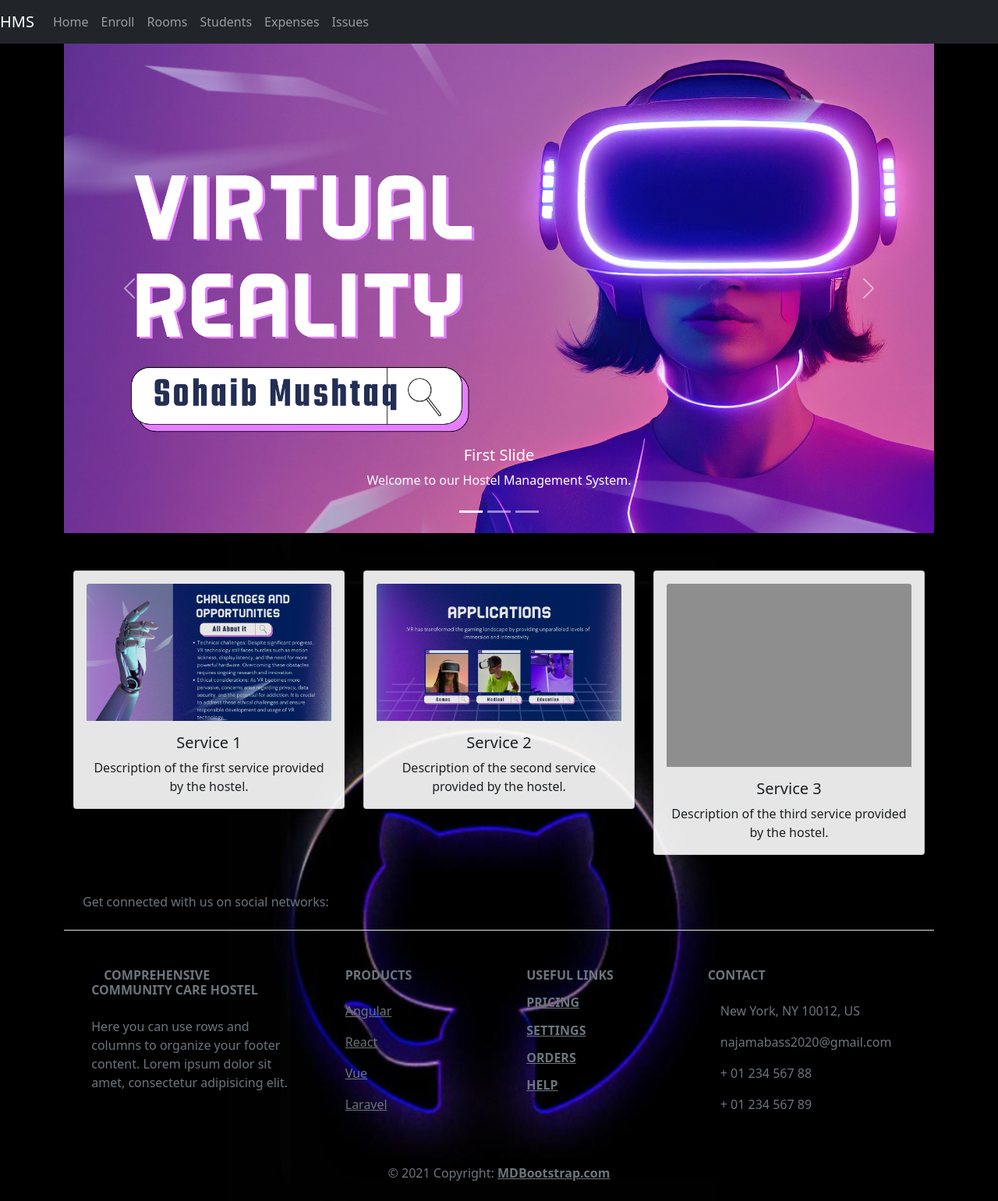
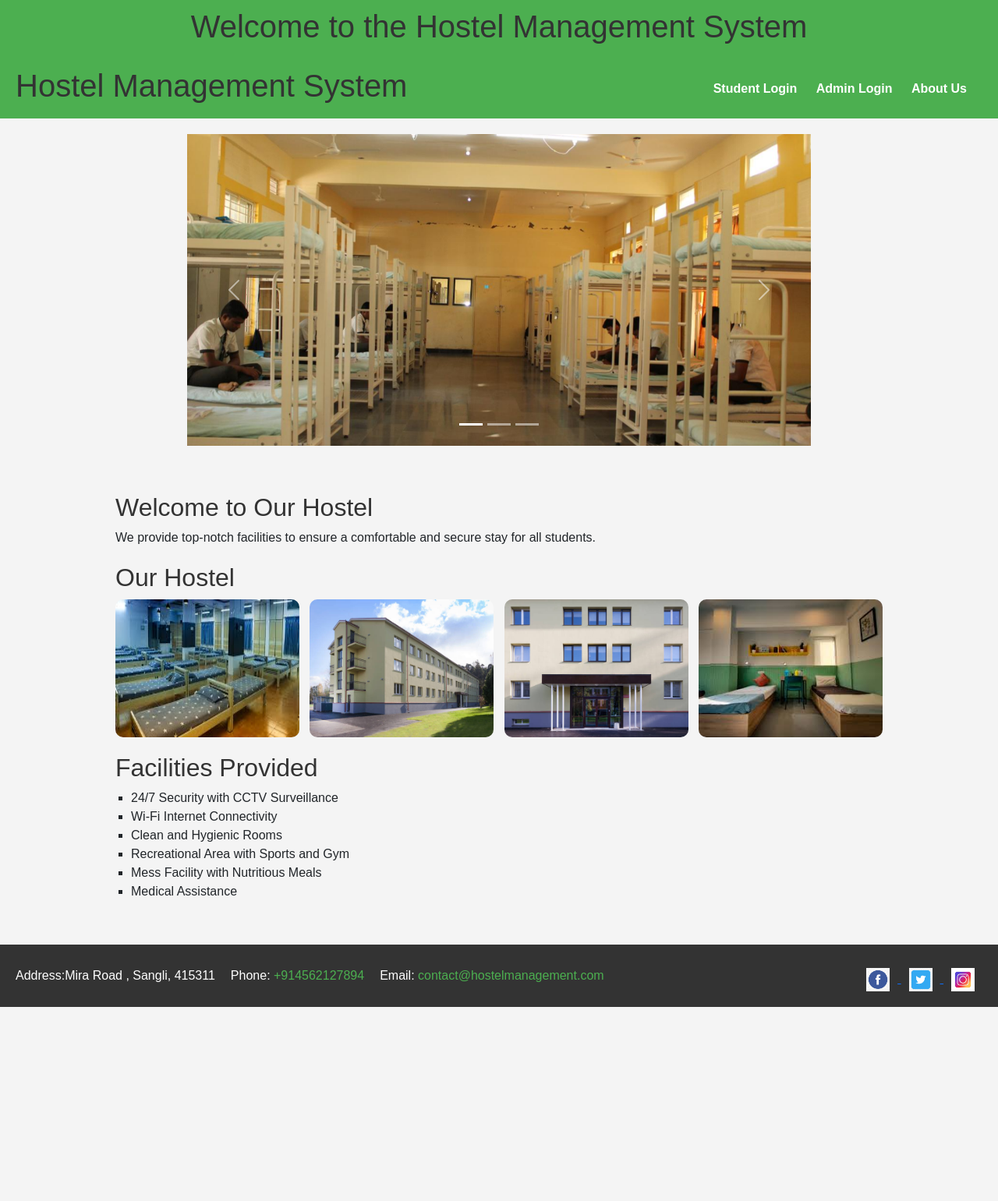
Before and after one commit to Ctoic/Hostel-Management-System-Using-Flask, a Flask app: page / in a window 1280 px wide. Shown: the whole page at 78% size. After the commit the page ends 1292 px from the top, so only its background shows below. Run offline with Flask 3, Linux system fonts and the light colour scheme; grey boxes are pictures that could not be loaded.

Commit message:
I add the Home page
I add the home page and make the home page more interactive . If you want to design remaining pages then assign me that pages I will work onit

```diff
--- a/app.py
+++ b/app.py
@@ -24,8 +24,32 @@ def create_tables():
     db.session.commit()
 
 @app.route('/')
-def index():
-    return render_template('index.html')
+def home():
+    return render_template('home.html')
+
+# Student Login
+@app.route('/student_login')
+def student_login():
+    return render_template('student_login.html')
+
+# Admin Login
+@app.route('/admin_login')
+def admin_login():
+    return render_template('admin_login.html')
+
+# Room Management (Admin Only)
+@app.route('/room_management')
+def room_management():
+    return render_template('room_management.html')
+
+# Student Registration
+@app.route('/register')
+def register():
+    return render_template('register.html')
+
+if __name__ == '__main__':
+    app.run(debug=True)
+
 
 @app.route('/enroll', methods=['GET', 'POST'])
 def enroll():
--- a/static/style.css
+++ b/static/style.css
@@ -1,72 +1,135 @@
 body {
     font-family: Arial, sans-serif;
-    color: aliceblue;
+    background-color: #f4f4f4;
+    margin: 0;
+    padding: 0;
 }
 
-nav {
-    margin-bottom: 20px;
+h1, h2 {
+    color: #333;
 }
 
-nav a {
-    margin-right: 10px;
+header {
+    background-color: #4CAF50;
+    color: white;
+    padding: 10px 0;
+    text-align: center;
+}
+.carousel {
+    margin: 20px auto;
+    max-width: 800px; /* Limit the width of the carousel */
+}
+
+.carousel img {
+    height: 400px;
+    object-fit: cover; /* Ensures the images cover the space evenly */
+}
+
+.nav-bar {
+    display: flex;
+    justify-content: space-between;
+    align-items: center;
+    padding: 0 20px;
+}
+
+.nav-bar ul {
+    list-style: none;
+    margin: 0;
+    padding: 0;
+}
+
+.nav-bar ul li {
+    display: inline;
+    margin-right: 20px;
+}
+
+.nav-bar ul li a {
+    color: white;
+    text-decoration: none;
+    font-weight: bold;
 }
 
 .container {
-    max-width: 600px;
-    margin: auto;
+    width: 80%;
+    margin: 0 auto;
+    padding: 20px;
 }
 
-.flashes {
-    list-style: none;
-    padding: 0;
+.intro {
+    margin: 20px 0;
 }
 
-.flashes li {
-    padding: 10px;
-    margin-bottom: 10px;
+.gallery {
+    margin: 20px 0;
 }
 
-.success {
-    background-color: #d4edda;
-    color: #155724;
+.photo-gallery {
+    display: flex;
+    justify-content: space-between;
+    gap: 10px;
 }
 
-.danger {
-    background-color: #f8d7da;
-    color: #721c24;
+.photo-gallery img {
+    width: 24%;
+    border-radius: 10px;
 }
 
-.card-body {
-    padding: 10px;
-    margin-bottom: 10px;
-    background-color: #84b2e0;
-    border-radius: 5px;
-    box-shadow: 0 2px 4px rgba(0, 0, 0, 0.1);
+.facilities ul {
+    list-style-type: square;
+    padding-left: 20px;
+}
+
+/* Footer styling */
+footer {
+    background-color: #333;
+    color: white;
+    text-align: center;
+    padding: 20px 0;
+    margin-top: 20px;
+}
+
+.footer-content {
+    display: flex;
+    justify-content: space-between;
+    align-items: center;
+    flex-wrap: wrap;
+    padding: 0 20px;
+}
+
+.contact-info {
+    display: flex;
+    justify-content: space-between;
+    gap: 20px; /* Space between items */
+    flex-wrap: wrap;
+}
+
+.contact-info p {
+    margin: 0;
+    padding: 0;
+    font-size: 16px;
+    color: white;
+}
+
+.interactive-link {
+    color: #4CAF50;
+    text-decoration: none;
+}
+
+.interactive-link:hover {
+    text-decoration: underline;
+    color: #2e7d32;
+}
+
+.social-icons {
+    margin-top: 10px;
+}
+
+.social-icon img {
+    width: 30px;
+    margin: 0 10px;
     transition: transform 0.3s ease;
 }
 
-.card:hover {
-    transform: translateY(-5px);
-    box-shadow: 0 4px 8px rgba(0, 0, 0, 0.2);
-    background-color: #e9ecef;
-    color: #212529;
-    cursor: pointer;
-    transition: transform 0.3s ease;
-    transform: translateY(-5px);
-    box-shadow: 0 4px 8px rgba(0, 0, 0, 0.2);
-    background-color: #e9ecef;
-    color: #212529;
-    cursor: pointer;
-    transition: transform 0.3s ease;
-
+.social-icon img:hover {
+    transform: scale(1.2);
 }
-
-.display-1 {
-    font-size: 3rem;
-
-    font-weight: bold;
-    text-align: center;
-    margin-top: 50px;
-
-    color: #e9ecef;
-}
--- /dev/null
+++ b/templates/Home.html
@@ -0,0 +1,129 @@
+<!DOCTYPE html>
+<html lang="en">
+
+<head>
+    <meta charset="UTF-8">
+    <meta name="viewport" content="width=device-width, initial-scale=1.0">
+    <title>Hostel Management System</title>
+    <link href="https://cdn.jsdelivr.net/npm/bootstrap@5.3.0-alpha1/dist/css/bootstrap.min.css" rel="stylesheet">
+    <script src="https://cdn.jsdelivr.net/npm/bootstrap@5.3.0-alpha1/dist/js/bootstrap.bundle.min.js"></script>
+    <link rel="stylesheet" href="{{ url_for('static', filename='style.css') }}">
+</head>
+
+<body>
+    <header>
+        <h1>Welcome to the Hostel Management System</h1>
+
+    </header>
+    <!-- Header with Navigation -->
+    <header>
+        <div class="nav-bar">
+            <h1>Hostel Management System</h1>
+            <nav>
+                <ul>
+                    <li><a href="{{ url_for('student_login') }}">Student Login</a></li>
+                    <li><a href="{{ url_for('admin_login') }}">Admin Login</a></li>
+                    <li><a href="#">About Us</a></li>
+                </ul>
+            </nav>
+        </div>
+    </header>
+
+    <!-- Scrolling Hostel Images (Carousel) -->
+    <div id="hostelCarousel" class="carousel slide" data-bs-ride="carousel">
+        <div class="carousel-indicators">
+            <button type="button" data-bs-target="#hostelCarousel" data-bs-slide-to="0" class="active" aria-current="true" aria-label="Slide 1"></button>
+            <button type="button" data-bs-target="#hostelCarousel" data-bs-slide-to="1" aria-label="Slide 2"></button>
+            <button type="button" data-bs-target="#hostelCarousel" data-bs-slide-to="2" aria-label="Slide 3"></button>
+        </div>
+        <div class="carousel-inner">
+            <div class="carousel-item active">
+                <img src="{{ url_for('static', filename='images/hostel1.jpg') }}" class="d-block w-100" alt="Hostel Image 1">
+            </div>
+            <div class="carousel-item">
+                <img src="{{ url_for('static', filename='images/hostel2.jpg') }}" class="d-block w-100" alt="Hostel Image 2">
+            </div>
+            <div class="carousel-item">
+                <img src="{{ url_for('static', filename='images/hostel3.jpg') }}" class="d-block w-100" alt="Hostel Image 3">
+            </div>
+        </div>
+        <button class="carousel-control-prev" type="button" data-bs-target="#hostelCarousel" data-bs-slide="prev">
+            <span class="carousel-control-prev-icon" aria-hidden="true"></span>
+            <span class="visually-hidden">Previous</span>
+        </button>
+        <button class="carousel-control-next" type="button" data-bs-target="#hostelCarousel" data-bs-slide="next">
+            <span class="carousel-control-next-icon" aria-hidden="true"></span>
+            <span class="visually-hidden">Next</span>
+        </button>
+    </div>
+
+    <!-- Rest of your page content -->
+</body>
+<head>
+    <meta charset="UTF-8">
+    <meta name="viewport" content="width=device-width, initial-scale=1.0">
+    <title>Hostel Management System</title>
+    <link rel="stylesheet" href="{{ url_for('static', filename='style.css') }}">
+</head>
+<body>
+
+
+    <!-- Main Section -->
+    <div class="container">
+        <section class="intro">
+            <h2>Welcome to Our Hostel</h2>
+            <p>We provide top-notch facilities to ensure a comfortable and secure stay for all students.</p>
+        </section>
+
+        <!-- Photo Gallery -->
+        <section class="gallery">
+            <h2>Our Hostel</h2>
+            <div class="photo-gallery">
+                <img src="{{ url_for('static', filename='images/hostel_image1.jpg') }}" alt="Hostel Image 1">
+                <img src="{{ url_for('static', filename='images/hostel_image2.jpg') }}" alt="Hostel Image 2">
+                <img src="{{ url_for('static', filename='images/hostel_image3.jpg') }}" alt="Hostel Image 3">
+                <img src="{{ url_for('static', filename='images/hostel_image4.jpg') }}" alt="Hostel Image 4">
+            </div>
+        </section>
+
+        <!-- Facilities Section -->
+        <section class="facilities">
+            <h2>Facilities Provided</h2>
+            <ul>
+                <li>24/7 Security with CCTV Surveillance</li>
+                <li>Wi-Fi Internet Connectivity</li>
+                <li>Clean and Hygienic Rooms</li>
+                <li>Recreational Area with Sports and Gym</li>
+                <li>Mess Facility with Nutritious Meals</li>
+                <li>Medical Assistance</li>
+            </ul>
+        </section>
+    </div>
+
+    <!-- Footer with Interactive Elements -->
+    <footer>
+        <div class="footer-content">
+            <!-- Contact Information in One Line -->
+            <div class="contact-info">
+                <p>Address:Mira Road , Sangli, 415311</p>
+                <p>Phone: <a href="tel:+918695241237" class="interactive-link">+914562127894</a></p>
+                <p>Email: <a href="mailto:contact@hostelmanagement.com" class="interactive-link">contact@hostelmanagement.com</a></p>
+            </div>
+
+            <!-- Social Media Icons -->
+            <div class="social-icons">
+                <a href="https://www.facebook.com" target="_blank" class="social-icon">
+                    <img src="{{ url_for('static', filename='images/facebook-icon.png') }}" alt="Facebook">
+                </a>
+                <a href="https://www.twitter.com" target="_blank" class="social-icon">
+                    <img src="{{ url_for('static', filename='images/twitter-icon.png') }}" alt="Twitter">
+                </a>
+                <a href="https://www.instagram.com" target="_blank" class="social-icon">
+                    <img src="{{ url_for('static', filename='images/instagram-icon.png') }}" alt="Instagram">
+                </a>
+            </div>
+        </div>
+    </footer>
+</body>
+
+</html>
--- a/templates/index.html
+++ /dev/null
@@ -1,75 +0,0 @@
-{% extends 'base.html' %}
-
-{% block title %}Home{% endblock %}
-
-{% block content %}
-<div id="carouselExampleIndicators" class="carousel slide" data-bs-ride="carousel">
-    <div class="carousel-indicators">
-        <button type="button" data-bs-target="#carouselExampleIndicators" data-bs-slide-to="0" class="active" aria-current="true" aria-label="Slide 1"></button>
-        <button type="button" data-bs-target="#carouselExampleIndicators" data-bs-slide-to="1" aria-label="Slide 2"></button>
-        <button type="button" data-bs-target="#carouselExampleIndicators" data-bs-slide-to="2" aria-label="Slide 3"></button>
-    </div>
-    <div class="carousel-inner">
-        <div class="carousel-item active">
-            <img src="{{ url_for('static', filename='images/1.png') }}" class="d-block w-100" alt="...">
-            <div class="carousel-caption d-none d-md-block">
-                <h5>First Slide</h5>
-                <p>Welcome to our Hostel Management System.</p>
-            </div>
-        </div>
-        <div class="carousel-item">
-            <img src="{{ url_for('static', filename='images/2.png') }}" class="d-block w-100" alt="...">
-            <div class="carousel-caption d-none d-md-block">
-                <h5>Second Slide</h5>
-                <p>Enroll students with ease.</p>
-            </div>
-        </div>
-        <div class="carousel-item">
-            <img src="{{ url_for('static', filename='images/3.png') }}" class="d-block w-100" alt="...">
-            <div class="carousel-caption d-none d-md-block">
-                <h5>Third Slide</h5>
-                <p>Manage rooms and view student details.</p>
-            </div>
-        </div>
-    </div>
-    <button class="carousel-control-prev" type="button" data-bs-target="#carouselExampleIndicators" data-bs-slide="prev">
-        <span class="carousel-control-prev-icon" aria-hidden="true"></span>
-        <span class="visually-hidden">Previous</span>
-    </button>
-    <button class="carousel-control-next" type="button" data-bs-target="#carouselExampleIndicators" data-bs-slide="next">
-        <span class="carousel-control-next-icon" aria-hidden="true"></span>
-        <span class="visually-hidden">Next</span>
-    </button>
-</div>
-
-<div class="container mt-5">
-    <div class="row text-center">
-        <div class="col-md-4">
-            <div class="card mb-4 shadow-sm">
-                <div class="card-body">
-                    <img src="{{ url_for('static', filename='images/6.png') }}" class="card-img-top" alt="Service 1">
-                    <h5 class="card-title mt-3">Service 1</h5>
-                    <p class="card-text">Description of the first service provided by the hostel.</p>
-                </div>
-            </div>
-        </div>
-        <div class="col-md-4">
-            <div class="card mb-4 shadow-sm">
-                <div class="card-body">
-                    <img src="{{ url_for('static', filename='images/5.png') }}" class="card-img-top" alt="Service 2">
-                    <h5 class="card-title mt-3">Service 2</h5>
-                    <p class="card-text">Description of the second service provided by the hostel.</p>
-                </div>
-            </div>
-        </div>
-        <div class="col-md-4">
-            <div class="card mb-4 shadow-sm">
-                <div class="card-body">
-                    <img src="{{ url_for('static', filename='images/4.png') }}" class="card-img-top" alt="Service 3">
-                    <h5 class="card-title mt-3">Service 3</h5>
-                    <p class="card-text">Description of the third service provided by the hostel.</p>
-                </div>
-            </div>
-        </div>
-    </div>
-{% endblock %}
```
Also changed, not shown: static/images/facebook-icon.png (added), static/images/hostel1.jpg (added), static/images/hostel2.jpg (added), static/images/hostel3.jpg (added), static/images/hostel_image.jpg.png (added), static/images/hostel_image1.jpg (added), static/images/hostel_image2.jpg (added), static/images/hostel_image3.jpg (added), static/images/hostel_image4.jpg (added), static/images/instagram-icon.png (added), static/images/twitter-icon.png (added).
